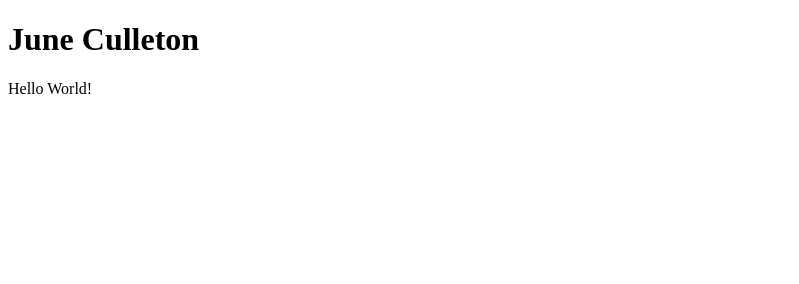
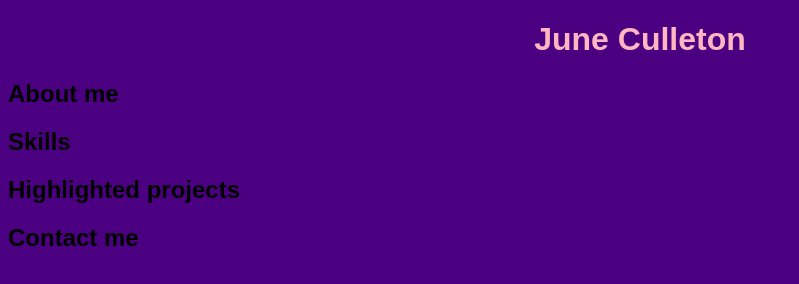
Before and after one commit to JuneCulleton/JuneCulleton.github.io, a plain HTML site: page index.html in a window 1280 px wide. Shown: the whole page, without its empty margins (0-799 px from the left). Drawn offline with Linux system fonts and the light colour scheme.

Commit message:
Add files via upload

```diff
--- a/index.html
+++ b/index.html
@@ -2,9 +2,21 @@
 <html>
   <head>
     <title>CSCE 190: June Culleton</title>
+  <link rel="stylesheet" href="styles.css"/>
     </head>
     <body>
-        <h1>June Culleton</h1>
-        <p>Hello World!</p>
-    </body>
-    </html>
+      <h1>June Culleton</h1>
+
+      <h2>About me</h2>
+      <div class="about"></div>
+
+      <h2>Skills</h2>
+      <div class="skills"></div>
+
+      <h2>Highlighted projects</h2>
+      <div class="Highlighted projects"></div>
+
+      <h2>Contact me</h2>
+      <div class="contact"></div>
+      </body>
+</html>
--- a/styles.css
+++ b/styles.css
@@ -1,8 +1,10 @@
-body {
-    background-color:indigo
-
+body
+{
+    background-color:indigo;
+    font-family: Arial, Helvetica, sans-serif;
 }
-h1 {
+h1
+{
     text-align: center;
-    color:lightpink
+    color:lightpink;
 }
```
